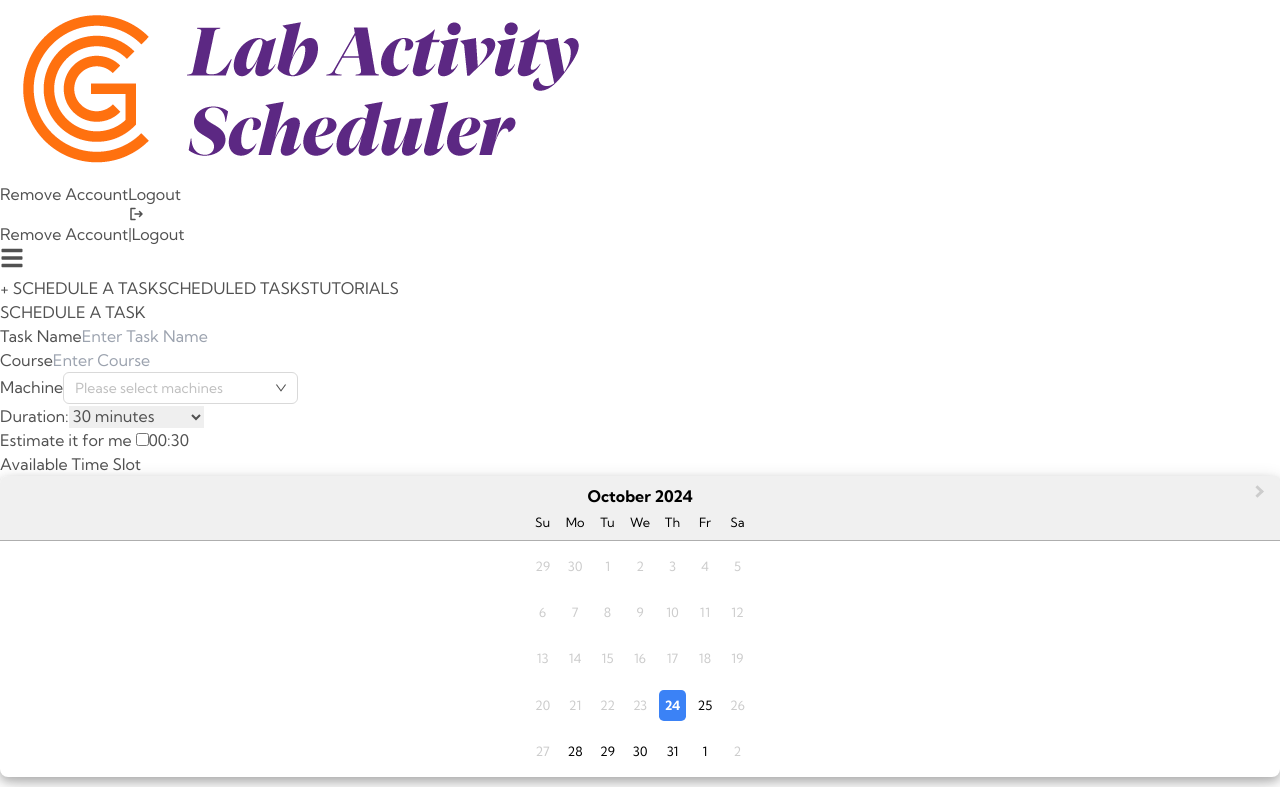
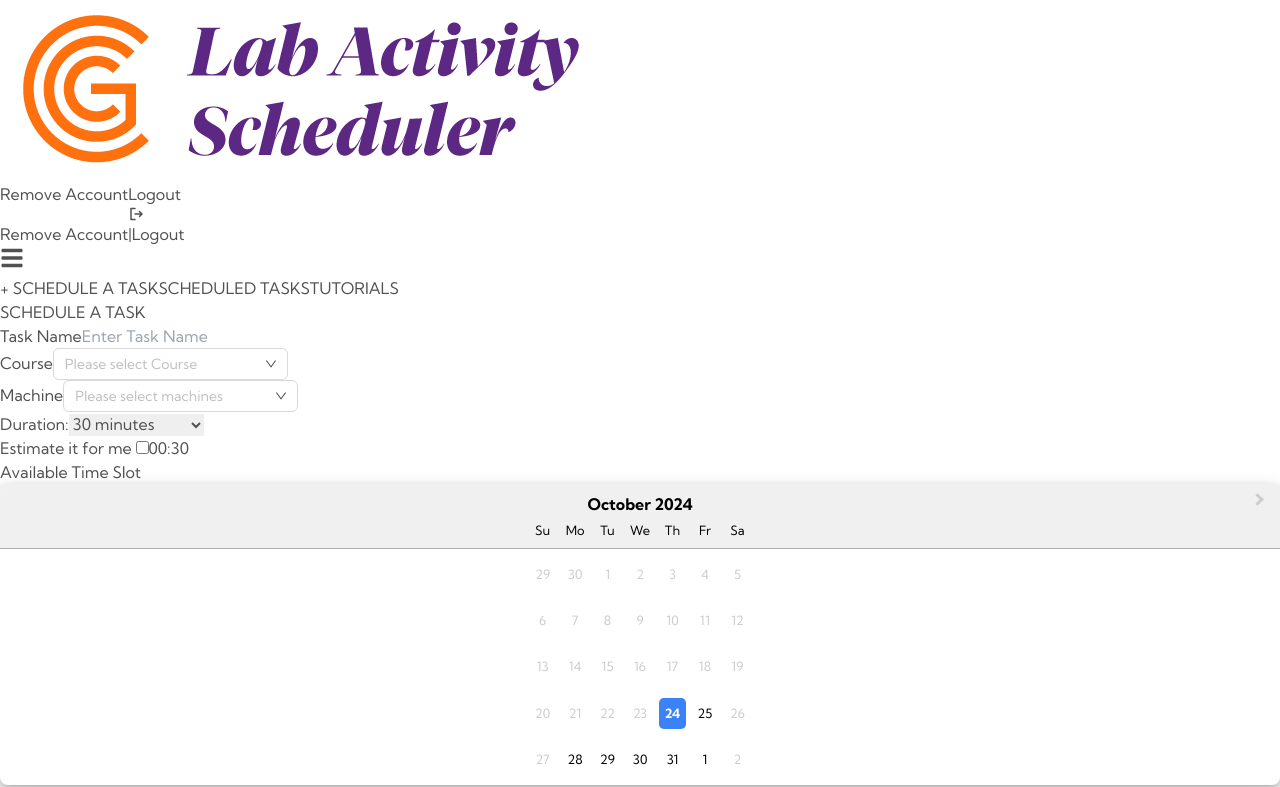
Before and after one commit to sohan284/lab-scheduler-client, a React (Vite) app: page /ScheduleATask in a window 1280 px wide. Shown: the top 787 px of the page. Built offline with nearby package versions, Linux system fonts and the light colour scheme; no server answers; sample sign-in values are in the browser's storage.

Commit message:
add mechines

```diff
--- a/src/Pages/SCHEDULETask/ScheduleATask.jsx
+++ b/src/Pages/SCHEDULETask/ScheduleATask.jsx
@@ -13,21 +13,14 @@ const ScheduleATask = () => {
   const user = VerifyToken();
   const taskCratedBy = user?.username;
 
-  const OPTIONS = [
-    "Hp Indigo",
-    "Ryobi 3304HA Offset printer",
-    "Nilpeter FA LINE",
-    "Comco Captain Flexo",
-    "Other",
-  ];
   const [startDate, setStartDate] = useState(new Date());
   const [selectedTimeSlots, setSelectedTimeSlots] = useState([]);
   const [taskName, setTaskName] = useState("");
   const [course, setCourse] = useState("");
   const [email, setEmail] = useState("");
   const [selectedMachine, setSelectedMachine] = useState([]);
+  const [selectedCourse, setSelectedCourse] = useState([]);
   const [scheduledTasks, setScheduledTasks] = useState([]);
-  const filteredOptions = OPTIONS.filter((o) => !selectedMachine.includes(o));
   const [duration, setDuration] = useState("30 minutes");
   const [Loading, setLoading] = useState(false);
   const [isEstimate, setIsEstimate] = useState(false);
@@ -76,7 +69,56 @@ const ScheduleATask = () => {
     "18:45",
     "19:00",
   ];
+  const mechines = [
+    "Bosslaser",
+    "Polar78 cutter",
+    "Konica Minolta digital press",
+    "Protopic III-540 Sleeking unit",
+    "Aerocut",
+    "1800S Auto Air Suction Paper Folder",
+    "HP Indigo",
+    "Ryobi 3304HA Offset printer",
+    "Fastbind book binder",
+    "Uperpad padding press",
+    "Pad press",
+    "Casematic XT Paper edge cutter",
+    "Duralam integra",
+    "Rotatrim Professional M42",
+    "Epson SureColor P7570 SpectroProofer",
+    "Mimaki CG-130SR III Cutting Plotter",
+    "Mimaki JV150-160",
+    "Mimaki UJF-6042 MKII Dye Sub",
+    "Nordson UV Curing",
+    "Mimaki CFL-605RT",
+    "Kompac EZ Koat 20",
+    "Comco Captain Flexo Press",
+    "Nilpeter FA LINE Flexo Press",
+    "jmheaford Mounting & Proofing Solutions",
+    "Esko CDI Spark 2530",
+    "DU PONT Cyrel FAST Image processor",
+    "DU PONT Cyrel FAST post processor",
+    "IDEAL 1038 Cutter",
+    "Ricoh Pro C651EX",
+    "Triumph 5260 VRCUT",
+    "Mimaki UJF-6042 UV Printer",
+    "Riso Goccopro QS2536",
+    "DragonAir",
+    "Sohn 4400 Rotary Die Cutting and Label Printing Machine",
+    "Orbital X",
+    "Kodak Flexcel NX Laminator",
+    "Trendsetter NX Mid Squarespot image processor",
+    "Ryobi RP520-220F plate cutter",
+    "Other",
+  ];
 
+  const courses = [
+    "GC 1041",
+    "GC 2071",
+    "GC 3401",
+    "GC 3461",
+    "GC 4061",
+    "GC 4401",
+  ];
   const durationMapping = {
     "15 minutes": 1,
     "30 minutes": 2,
@@ -86,8 +128,10 @@ const ScheduleATask = () => {
     "3 hours": 12,
     "4 hours": 16,
     "5 hours": 20,
+    "6 hours": 24,
   };
-
+  const filteredOptions = mechines.filter((o) => !selectedMachine.includes(o));
+  const filteredCourse = courses.filter((o) => !selectedCourse.includes(o));
   const formatDuration = (duration) => {
     const durationFormatMapping = {
       "15 minutes": "00:15",
@@ -98,6 +142,7 @@ const ScheduleATask = () => {
       "3 hours": "03:00",
       "4 hours": "04:00",
       "5 hours": "05:00",
+      "6 hours": "06:00",
     };
     return durationFormatMapping[duration] || "00:00";
   };
@@ -157,8 +202,8 @@ const ScheduleATask = () => {
     e.preventDefault();
     if (
       !taskName ||
-      !course ||
       !duration ||
+      selectedCourse.length === 0 ||
       selectedTimeSlots.length === 0 ||
       selectedMachine.length === 0
     ) {
@@ -171,7 +216,7 @@ const ScheduleATask = () => {
 
     const formData = {
       taskName,
-      course,
+      selectedCourse,
       startDate: startDate.toISOString(),
       selectedTimeSlots: selectedTimeSlots.length > 0 ? selectedTimeSlots : [],
       selectedMachine,
@@ -201,7 +246,7 @@ const ScheduleATask = () => {
       );
 
       setTaskName("");
-      setCourse("");
+      setSelectedCourse("");
       setEmail("");
       setSelectedMachine([]);
       setSelectedTimeSlots([]);
@@ -276,23 +321,30 @@ const ScheduleATask = () => {
                     required
                   />
                 </div>
-                <div className="flex items-center lg:px-10 bg-[#FAFAFA] py-5">
+                <div className="flex flex-col relative w-fit">
+                  <div className="flex items-center lg:px-10">
                     <label
                       htmlFor="course"
                       className="block p-1 mr-[54px] font-medium text-[15px] min-w-[71px]"
                     >
                       Course
                     </label>
-                  <input
-                    type="text"
-                    name="course"
-                    id="course"
-                    placeholder="Enter Course"
-                    value={course}
-                    onChange={(e) => setCourse(e.target.value)}
-                    className="border rounded-md text-[15px] w-[235px] p-1 h-8 border-gray-300 focus:outline-none focus:ring-2 focus:ring-blue-500"
-                    required
+                    <Select
+                      mode="multiple"
+                      placeholder="Please select Course"
+                      value={selectedCourse}
+                      onChange={setSelectedCourse}
+                      style={{
+                        width: "235px",
+                        borderColor:
+                          selectedCourse.length === 0 ? "red" : undefined,
+                      }}
+                      options={filteredCourse.map((item) => ({
+                        value: item,
+                        label: item,
+                      }))}
                     />
+                  </div>
                 </div>
                 <div className="flex flex-col relative w-fit">
                   <div className="flex items-center lg:px-10">
@@ -347,6 +399,7 @@ const ScheduleATask = () => {
                       <option value="3 hours">3 hours</option>
                       <option value="4 hours">4 hours</option>
                       <option value="5 hours">5 hours</option>
+                      <option value="6 hours">6 hours</option>
                     </select>
                   </div>
                   <div className="flex items-center gap-5 bg-[#FAFAFA] ">
@@ -358,7 +411,6 @@ const ScheduleATask = () => {
                       <input
                         onClick={(e) => handleEstimate(e)}
                         type="checkbox"
-                        required
                         name=""
                         id=""
                       />
```
Also changed, not shown: src/components/Loader/Loader.jsx (+10 -6 lines). Lines whose indentation alone changed are shown as unchanged.
